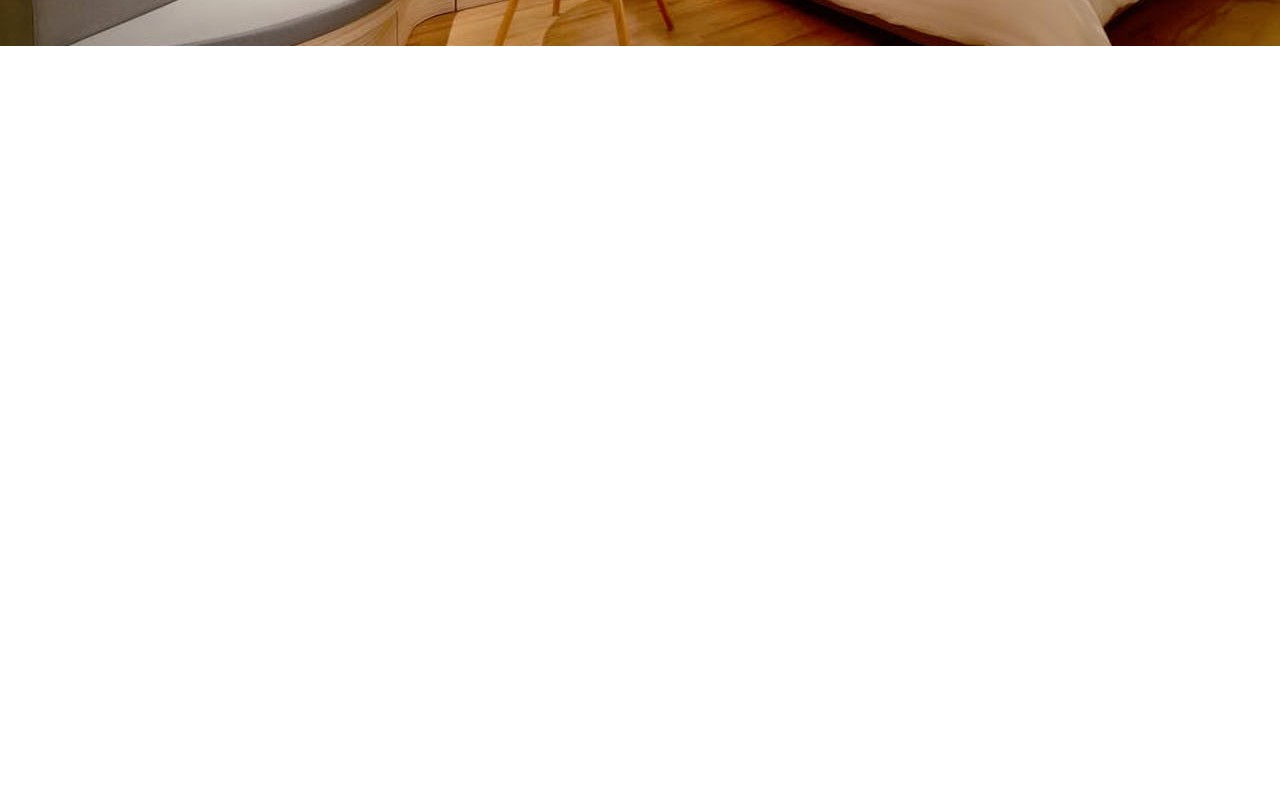
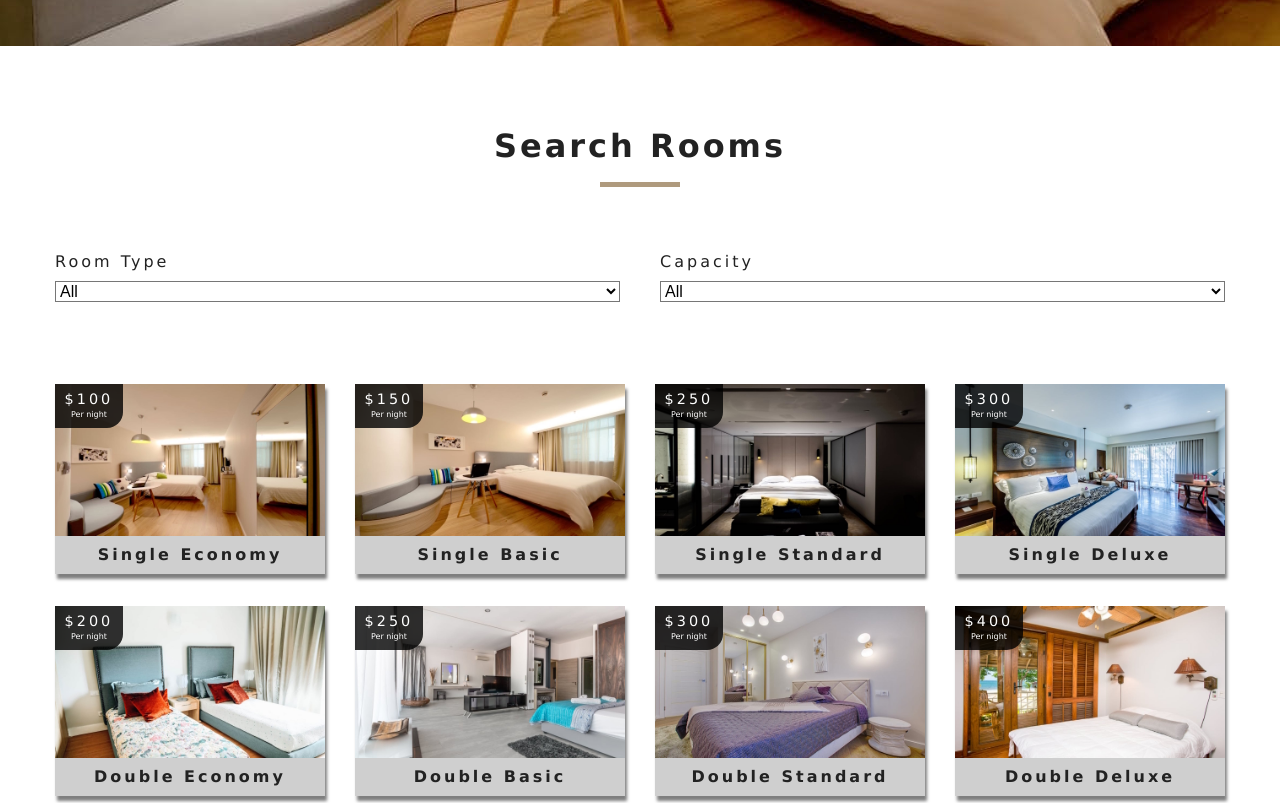
Before and after one commit to giovi1998/HotelReactProject, a React (Create React App) app: page /rooms in a window 1280 px wide. Shown: the part 500-1303 px from the top of the page. Before the commit the page ends 800 px from the top, so only its background shows below. Built offline with nearby package versions, Linux system fonts and the light colour scheme.

Commit message:
Search for filter -> Room Type and Capacity not optimize

```diff
--- a/src/App.css
+++ b/src/App.css
@@ -82,81 +82,3 @@ h6 {
   padding: 1rem;
   letter-spacing: var(--mainSpacing);
 }
-
-/* roomlist */
-.roomslist {
-  padding: 5rem 0;
-}
-.roomslist-center {
-  width: 80vw;
-  margin: 0 auto;
-  display: grid;
-  grid-template-columns: repeat(auto-fill, minmax(270px, 1fr));
-  grid-row-gap: 2rem;
-  grid-column-gap: 30px;
-}
-
-@media screen and (min-width: 776px) {
-  .roomslist-center {
-    width: 90vw;
-  }
-}
-@media screen and (min-width: 992px) {
-  .roomslist-center {
-    width: 95vw;
-    max-width: 1170px;
-  }
-}
-/* end of roomlist */
-/*  rooms fitler*/
-.filter-container {
-  padding: 5rem 0;
-}
-.filter-form {
-  width: 60vw;
-  margin: 0 auto;
-  display: grid;
-  grid-template-columns: repeat(auto-fit, minmax(202px, 1fr));
-  grid-row-gap: 2rem;
-  grid-column-gap: 40px;
-}
-.form-group {
-  text-transform: capitalize;
-}
-.form-group label {
-  display: block;
-  letter-spacing: var(--mainSpacing);
-  margin-bottom: 0.5rem;
-}
-.form-control {
-  width: 100%;
-  background: transparent;
-  font-size: 1rem;
-}
-.size-inputs {
-  display: flex;
-}
-.size-input {
-  width: 40%;
-  padding: 0.2rem;
-  border: 1px solid var(--mainBlack);
-  border-radius: 0.3rem;
-  margin-right: 0.3rem;
-}
-.single-extra label {
-  display: inline-block;
-  font-size: 0.8rem;
-  margin-left: 0.5rem;
-}
-@media screen and (min-width: 776px) {
-  .filter-form {
-    width: 70vw;
-  }
-}
-@media screen and (min-width: 992px) {
-  .filter-form {
-    width: 95vw;
-    max-width: 1170px;
-  }
-}
-/* end of rooms fitler*/
--- /dev/null
+++ b/src/Component/RoomsContainer.js
@@ -0,0 +1,25 @@
+import React from 'react'
+import RoomsFilter from "./RoomsFilter";
+import RoomsList from "./RoomsList";
+import { RoomContext } from '../RoomContextProvider';
+import Loading from "./Loading";
+
+//You can use consumer or useContext
+function RoomsContainer() {
+
+  return (
+    <RoomContext.Consumer>
+        {(value) =>{
+             const {loading,sortedRooms,rooms}=value;
+             console.log(rooms);
+            return  (<div>
+            <RoomsFilter rooms={rooms}/>
+            {!loading ? <RoomsList rooms={sortedRooms}/> : <Loading/>}
+            </div>
+        );}
+    }
+    </RoomContext.Consumer>
+  );
+}
+
+export default RoomsContainer
--- /dev/null
+++ b/src/Component/RoomsFilter.js
@@ -0,0 +1,79 @@
+import React from 'react'
+import { useContext } from 'react';
+import { RoomContext } from '../RoomContextProvider';
+import Title from "../Component/Title.js";
+import "../styles/RoomsFilter.css"
+
+//get all unique values
+const getUnique = (items,value)=>{
+  return [...new Set(items.map(item=> item[value]))];
+}
+
+function RoomFilter({rooms}) {
+  const context = useContext(RoomContext);
+  const {
+    handleChange,
+    type,
+    capacity,
+    minPrice,
+    maxPice,
+    minSize,
+    maxSize,
+    breakfast,
+    pets}=context;
+  //get unique types
+  let types = getUnique(rooms,"type");
+  //Add All type
+  types =['All',...types];
+  //map to jsx
+  types = types.map ((item,index) =>{
+    return (
+    <option value={item} key={index}>
+      {item}
+    </option>)
+  });
+  //get unique types
+  let people = getUnique(rooms,"capacity");
+  //Add All type
+  people =['All',...people];
+  //map to jsx
+  people = people.map ((item,index) =>{
+    return (
+    <option value={item} key={index}>
+      {item}
+    </option>)
+  });
+  return (
+  <section className="filter-container">
+  <Title title="Search rooms" />
+   <form className='filter-form'>
+    {/* Select type */}
+    <div className='form-group'>
+      <label htmlFor='type'>
+        Room type
+      </label>
+      <select name="type" id="type" value={type} className="form-control" onChange={handleChange}>
+      {types}
+      </select>
+    </div>
+    {/* End Select type */}
+    {/* Select guests */}
+    <div className='form-group'>
+      <label htmlFor='capacity'>
+        Capacity
+      </label>
+      <select name="type" id="capacity" value={capacity} className="form-control" onChange={handleChange}>
+      {people}
+      </select>
+    </div>
+    {/* End Select guests */}
+    {/*  */}
+    {/*  */}
+    {/*  */}
+    {/*  */}
+   </form>
+  </section>
+  )
+}
+
+export default RoomFilter
--- /dev/null
+++ b/src/Component/RoomsList.js
@@ -0,0 +1,24 @@
+import React from 'react'
+import Room from "./Room.js"
+import "../styles/RoomsList.css"
+function RoomList({rooms}) {
+  console.log(rooms);
+  if(rooms.length===0){
+    return (
+      <div className='empty-search'>
+        <h3>No rooms matched with your search parameters</h3>
+      </div>
+    )
+  }
+  return (
+    <section className="roomsList">
+      <div className='roomslist-center'>
+        {rooms.map(item=> {
+          return <Room key={item.id} room={item} />
+        })}
+      </div>
+    </section>
+  )
+}
+
+export default RoomList
--- a/src/Pages/Rooms.js
+++ b/src/Pages/Rooms.js
@@ -2,7 +2,7 @@ import React from 'react'
 import Hero from "../Component/Hero";
 import Banner from "../Component/Banner";
 import {Link} from "react-router-dom";
-
+import RoomsContainer from '../Component/RoomsContainer';
 const Rooms = () => {
   return (
     <div>
@@ -13,6 +13,7 @@ const Rooms = () => {
         </Link>
         </Banner>
       </Hero>
+      <RoomsContainer />
     </div>
   )
 }
--- a/src/RoomContextProvider.js
+++ b/src/RoomContextProvider.js
@@ -17,13 +17,30 @@ const featuredRooms = (rooms) =>{
   return rooms.filter(room => room.featured === true);
 };
 
+const maxPrice = (rooms) =>{
+  return Math.max(...rooms.map(item =>item.price));
+};
+
+const maxSize = (rooms) =>{
+  return Math.max(...rooms.map(item =>item.size));
+};
+
+
 
 export const RoomContextProvider = ({ children }) => {
   const [itemsRooms, setRooms] = useState({
     rooms: rooms(roomsFromData),
     sortedRooms:rooms(roomsFromData),
     featuredRooms: featuredRooms(rooms(roomsFromData)),
-    loading:false
+    loading:false,
+    type:"All",
+    capacity:"All",
+    maxPrice:maxPrice(roomsFromData),
+    minPrice:0,
+    maxSize:maxSize(roomsFromData),
+    minSize:0,
+    breakfast: false,
+    pets:false
   }
   );
 
@@ -33,9 +50,97 @@ export const RoomContextProvider = ({ children }) => {
     return room;
   }
 
+ const handleChange =(Event) =>{
+  const target= Event.target;
+  let value= Event.type ==='checkbox'? target.checked:target.value;
+  const name = Event.target.name;
+  console.log(target + "-" + value + "-" + name);
+  // console.log({
+  //   [name]:value
+  // });
+  // setRooms(
+  //   {
+  //     [name]:value
+  //   },
+  if(!isNaN(value)){
+    value = parseInt(value);
+  }
+
+  filterRooms (value);
+}
+
+ const filterRooms = (valueForSorting) => {
+  console.log(valueForSorting);
+  //===True if is string ->is False if ===number
+  // console.log(isNaN(valueOfType));
+  let rooms=itemsRooms.rooms;
+  let tempSorted=itemsRooms.sortedRooms;
+  let condition1=(itemsRooms.capacity ==='All') && (valueForSorting !=="All" && isNaN(valueForSorting));
+  let condition2=!isNaN(valueForSorting)&&itemsRooms.type==="All";
+  let condition3=!isNaN(valueForSorting)&&itemsRooms.type!=="All";
+  let condition4 =itemsRooms.capacity!=="All" && isNaN(valueForSorting);
+
+
+  if(condition1){
+    // console.log("Condizione 1 you are modifing only room Type " + condition1 );
+    rooms = rooms.filter(room=>room.type === valueForSorting);
+    console.log(valueForSorting);
+    setRooms({
+      ...itemsRooms,
+      sortedRooms:rooms,
+      tempSorted:rooms,
+      type: valueForSorting
+    })
+  }
+  else if(condition2){
+    // console.log("Condizione 2 you are changing capacity and type ==All"+ condition2);
+    rooms = rooms.filter(room=>room.capacity === valueForSorting);
+      setRooms({
+        ...itemsRooms,
+        sortedRooms:rooms,
+        tempSorted:rooms,
+        capacity: valueForSorting
+      })
+  }else if(condition3){
+    // console.log("Condizione 3 you are changing capacity but type is not equal to All "+ condition3);
+    //Estract the type
+    // console.log(tempSorted.type);
+    tempSorted = rooms.filter(room=>room.type === itemsRooms.type);
+    tempSorted = tempSorted.filter(room=>room.capacity === valueForSorting);
+
+    setRooms({
+      ...itemsRooms,
+      sortedRooms:tempSorted,
+      capacity: valueForSorting
+    })
+
+  } else if (condition4){
+    // console.log("Condizione 4 you are changing type but capacity is not equal to All "+ condition3 );
+    //Estract the capacity
+    //  console.log(tempSorted.capacity);
+     tempSorted = rooms.filter(room=>room.capacity === itemsRooms.capacity);
+     tempSorted = tempSorted.filter(room=>room.type === valueForSorting);
+
+     setRooms({
+       ...itemsRooms,
+       sortedRooms:tempSorted,
+       type: valueForSorting
+     })
+  }
+  if(valueForSorting==="All"){
+    console.log("final");
+    setRooms({
+      ...itemsRooms,
+      sortedRooms:rooms,
+      type: "All",
+      capacity: "All",
+   })
+  }
+
+};
 
   return (
-    <RoomContext.Provider value={ {...itemsRooms , getRoom }}>
+    <RoomContext.Provider value={ {...itemsRooms , getRoom , handleChange }}>
       {children}
     </RoomContext.Provider>
   );
--- /dev/null
+++ b/src/styles/RoomsFilter.css
@@ -0,0 +1,52 @@
+/*  rooms fitler*/
+.filter-container {
+    padding: 5rem 0;
+  }
+  .filter-form {
+    width: 60vw;
+    margin: 0 auto;
+    display: grid;
+    grid-template-columns: repeat(auto-fit, minmax(202px, 1fr));
+    grid-row-gap: 2rem;
+    grid-column-gap: 40px;
+  }
+  .form-group {
+    text-transform: capitalize;
+  }
+  .form-group label {
+    display: block;
+    letter-spacing: var(--mainSpacing);
+    margin-bottom: 0.5rem;
+  }
+  .form-control {
+    width: 100%;
+    background: transparent;
+    font-size: 1rem;
+  }
+  .size-inputs {
+    display: flex;
+  }
+  .size-input {
+    width: 40%;
+    padding: 0.2rem;
+    border: 1px solid var(--mainBlack);
+    border-radius: 0.3rem;
+    margin-right: 0.3rem;
+  }
+  .single-extra label {
+    display: inline-block;
+    font-size: 0.8rem;
+    margin-left: 0.5rem;
+  }
+  @media screen and (min-width: 776px) {
+    .filter-form {
+      width: 70vw;
+    }
+  }
+  @media screen and (min-width: 992px) {
+    .filter-form {
+      width: 95vw;
+      max-width: 1170px;
+    }
+  }
+  /* end of rooms fitler*/
--- /dev/null
+++ b/src/styles/RoomsList.css
@@ -0,0 +1,26 @@
+
+/* roomlist */
+.roomslist {
+    padding: 5rem 0;
+  }
+  .roomslist-center {
+    width: 80vw;
+    margin: 0 auto;
+    display: grid;
+    grid-template-columns: repeat(auto-fill, minmax(270px, 1fr));
+    grid-row-gap: 2rem;
+    grid-column-gap: 30px;
+  }
+
+  @media screen and (min-width: 776px) {
+    .roomslist-center {
+      width: 90vw;
+    }
+  }
+  @media screen and (min-width: 992px) {
+    .roomslist-center {
+      width: 95vw;
+      max-width: 1170px;
+    }
+  }
+  /* end of roomlist */
```
